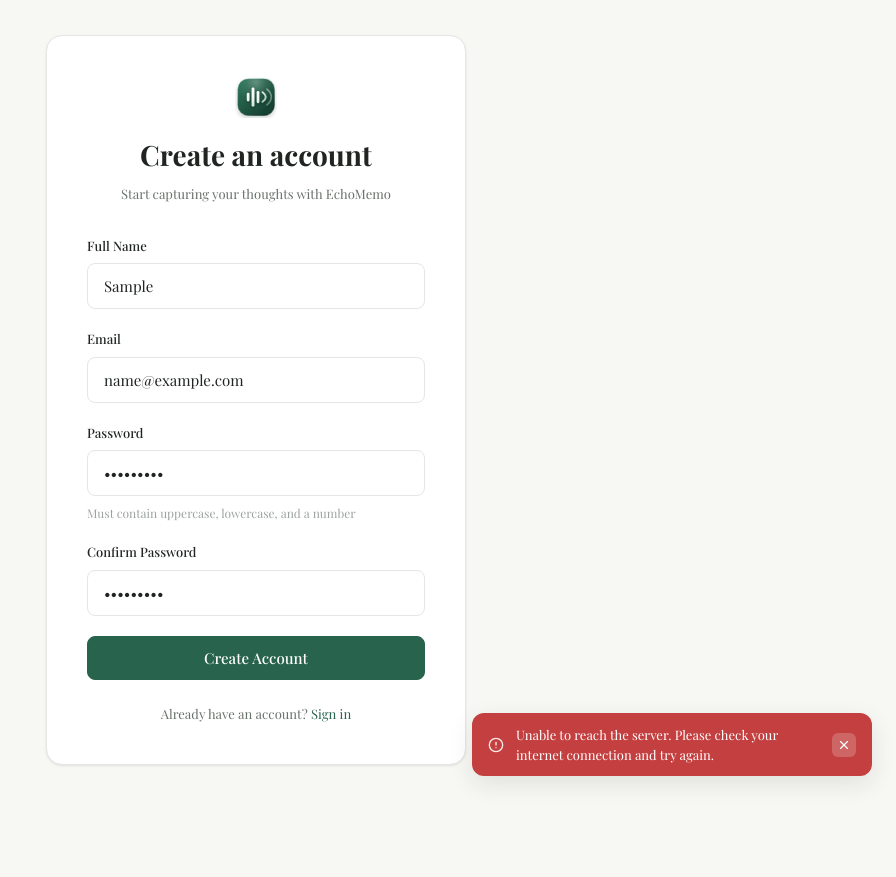
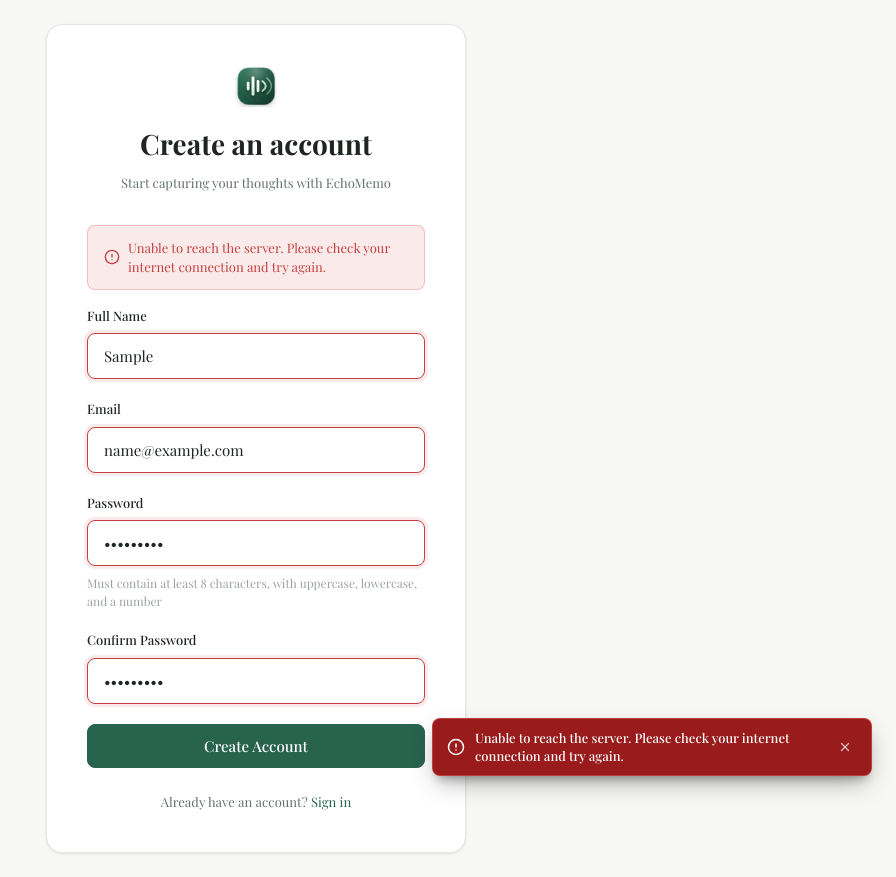
Before and after one commit to hrsh99-dev/echo-memo, a React (Vite) app in the folder frontend/: page /register in a window 1280 px wide. Both pictures are taken after typing "Sample", "name@example.com", "Sample123", "Sample123" into the empty fields and a click on the button "Create Account". Shown: the whole page, without its empty margins (384-1280 px from the left). Before the commit the page ends 800 px from the top, so only its background shows below. Built offline with nearby package versions, Linux system fonts and the light colour scheme; no server answers; a web font is replaced by a local one.

Commit message:
fix: resolve error formatting for weak passwords, improve toast dismiss button styling, and add inline auth validation

```diff
--- a/frontend/src/context/ToastContext.tsx
+++ b/frontend/src/context/ToastContext.tsx
@@ -12,7 +12,7 @@
 }
 
 interface ToastContextType {
-  showToast: (message: string, type?: 'success' | 'error' | 'info') => void;
+  showToast: (message: string | unknown, type?: 'success' | 'error' | 'info') => void;
 }
 
 const ToastContext = createContext<ToastContextType | null>(null);
@@ -28,9 +28,23 @@
 export function ToastProvider({ children }: { children: ReactNode }) {
   const [toasts, setToasts] = useState<Toast[]>([]);
 
-  const showToast = useCallback((message: string, type: 'success' | 'error' | 'info' = 'info') => {
+  const showToast = useCallback((message: string | unknown, type: 'success' | 'error' | 'info' = 'info') => {
     const id = ++toastId;
-    setToasts(prev => [...prev, { id, message, type }]);
+    let text = '';
+    if (typeof message === 'string') {
+      text = message;
+    } else if (message instanceof Error) {
+      text = message.message;
+    } else if (typeof message === 'object' && message !== null) {
+      const obj = message as Record<string, unknown>;
+      if (typeof obj.message === 'string') text = obj.message;
+      else if (typeof obj.detail === 'string') text = obj.detail;
+      else text = 'An unexpected notification occurred';
+    } else {
+      text = String(message ?? '');
+    }
+
+    setToasts(prev => [...prev, { id, message: text, type }]);
     setTimeout(() => {
       setToasts(prev => prev.filter(t => t.id !== id));
     }, 5000);
@@ -48,14 +62,16 @@
           const Icon = TOAST_ICONS[toast.type];
           return (
             <div key={toast.id} className={`toast toast-${toast.type}`} role="alert">
-              <Icon size={16} className="toast-icon" />
+              <Icon size={18} className="toast-icon" />
               <span className="toast-message">{toast.message}</span>
               <button
+                type="button"
                 className="toast-dismiss"
                 onClick={() => dismiss(toast.id)}
                 aria-label="Dismiss notification"
+                title="Dismiss"
               >
-                <X size={14} />
+                <X size={14} strokeWidth={2.2} />
               </button>
             </div>
           );
--- a/frontend/src/index.css
+++ b/frontend/src/index.css
@@ -785,29 +785,34 @@
 }
 
 .toast {
-  padding: var(--space-3) var(--space-4);
-  background: var(--color-text-primary);
-  color: white;
-  border-radius: var(--radius-lg);
+  padding: 10px 14px;
+  background: #1e293b;
+  color: #ffffff;
+  border-radius: var(--radius-md);
   font-size: var(--font-size-sm);
-  box-shadow: var(--shadow-lg);
+  box-shadow: 0 10px 25px -5px rgba(0, 0, 0, 0.35), 0 8px 10px -6px rgba(0, 0, 0, 0.3);
   animation: toastSlideIn 220ms cubic-bezier(0.34, 1.56, 0.64, 1);
   display: flex;
   align-items: center;
-  gap: var(--space-3);
-  max-width: 400px;
-  min-width: 240px;
+  gap: 10px;
+  max-width: 440px;
+  min-width: 260px;
   pointer-events: all;
+  border: 1px solid rgba(255, 255, 255, 0.12);
 }
 
 .toast-icon {
   flex-shrink: 0;
-  opacity: 0.9;
+  display: flex;
+  align-items: center;
+  justify-content: center;
 }
 
 .toast-message {
   flex: 1;
-  line-height: var(--line-height-normal);
+  line-height: 1.4;
+  font-weight: 500;
+  word-break: break-word;
 }
 
 .toast-dismiss {
@@ -818,26 +823,31 @@
   width: 24px;
   height: 24px;
   min-width: 24px;
-  border-radius: var(--radius-sm);
+  border-radius: 50% !important;
   border: none !important;
-  outline: none;
-  background: rgba(255, 255, 255, 0.2) !important;
-  color: white !important;
+  outline: none !important;
+  background: transparent !important;
+  color: rgba(255, 255, 255, 0.7) !important;
   cursor: pointer;
   padding: 0;
-  transition: background var(--transition-fast);
+  transition: background 150ms ease, color 150ms ease, transform 150ms ease;
   margin-left: auto;
   appearance: none;
   -webkit-appearance: none;
-}
-
-.toast-dismiss:hover,
-.toast-dismiss:focus {
-  background: rgba(255, 255, 255, 0.35) !important;
+  box-shadow: none !important;
+}
+
+.toast-dismiss:hover {
+  background: rgba(255, 255, 255, 0.2) !important;
+  color: #ffffff !important;
+}
+
+.toast-dismiss:active {
+  transform: scale(0.92);
 }
 
 .toast-dismiss:focus-visible {
-  outline: 2px solid rgba(255, 255, 255, 0.7) !important;
+  outline: 2px solid rgba(255, 255, 255, 0.8) !important;
   outline-offset: 1px;
 }
 
@@ -847,15 +857,18 @@
 }
 
 .toast-success {
-  background: var(--color-primary);
+  background: #065f46;
+  border-color: rgba(52, 211, 153, 0.35);
 }
 
 .toast-error {
-  background: var(--color-destructive);
+  background: #991b1b;
+  border-color: rgba(248, 113, 113, 0.4);
 }
 
 .toast-info {
-  background: #3B6FBB;
+  background: #1e40af;
+  border-color: rgba(96, 165, 250, 0.35);
 }
 
 @keyframes toastSlideIn {
--- a/frontend/src/pages/ForgotPasswordPage.tsx
+++ b/frontend/src/pages/ForgotPasswordPage.tsx
@@ -4,6 +4,7 @@
 
 import { useState, type FormEvent } from 'react';
 import { Link } from 'react-router-dom';
+import { Loader2, AlertCircle } from 'lucide-react';
 import api from '../api/client';
 import { useToast } from '../context/ToastContext';
 
@@ -11,16 +12,20 @@
   const [email, setEmail] = useState('');
   const [loading, setLoading] = useState(false);
   const [sent, setSent] = useState(false);
+  const [error, setError] = useState<string | null>(null);
   const { showToast } = useToast();
 
   const handleSubmit = async (e: FormEvent) => {
     e.preventDefault();
+    setError(null);
     setLoading(true);
     try {
-      await api.forgotPassword(email);
+      await api.forgotPassword(email.trim());
       setSent(true);
     } catch (err) {
-      showToast(err instanceof Error ? err.message : 'Failed to send reset email', 'error');
+      const msg = err instanceof Error ? err.message : 'Failed to send reset email';
+      setError(msg);
+      showToast(msg, 'error');
     } finally {
       setLoading(false);
     }
@@ -33,6 +38,13 @@
           <h1>Reset password</h1>
           <p>Enter your email and we'll send you a reset link</p>
         </div>
+
+        {error && (
+          <div className="auth-error-banner" role="alert">
+            <AlertCircle size={16} />
+            <span>{error}</span>
+          </div>
+        )}
 
         {sent ? (
           <div style={{ textAlign: 'center' }}>
@@ -48,15 +60,21 @@
               <input
                 id="email"
                 type="email"
-                className="form-input"
+                className={`form-input${error ? ' form-input-error' : ''}`}
                 placeholder="you@example.com"
                 value={email}
-                onChange={e => setEmail(e.target.value)}
+                onChange={e => { setEmail(e.target.value); setError(null); }}
                 required
+                disabled={loading}
               />
             </div>
             <button type="submit" className="btn btn-primary btn-lg" disabled={loading} style={{ width: '100%' }}>
-              {loading ? 'Sending...' : 'Send Reset Link'}
+              {loading ? (
+                <>
+                  <Loader2 size={16} className="spin" />
+                  <span>Sending reset link…</span>
+                </>
+              ) : 'Send Reset Link'}
             </button>
           </form>
         )}
--- a/frontend/src/pages/LandingPage.tsx
+++ b/frontend/src/pages/LandingPage.tsx
@@ -6,7 +6,7 @@
 
 import { useState, type FormEvent } from 'react';
 import { Link, useNavigate } from 'react-router-dom';
-import { ArrowRight, Sparkles, Loader2 } from 'lucide-react';
+import { ArrowRight, Sparkles, Loader2, AlertCircle } from 'lucide-react';
 import { useAuth } from '../context/AuthContext';
 import { useToast } from '../context/ToastContext';
 import Logo from '../components/Logo';
@@ -17,36 +17,60 @@
   const [password, setPassword] = useState('');
   const [name, setName] = useState('');
   const [loading, setLoading] = useState(false);
+  const [error, setError] = useState<string | null>(null);
 
   const { login, register } = useAuth();
   const { showToast } = useToast();
   const navigate = useNavigate();
 
+  const validatePassword = (pwd: string): string | null => {
+    if (pwd.length < 8) return 'Password must be at least 8 characters long';
+    if (!/[A-Z]/.test(pwd)) return 'Password must contain at least one uppercase letter';
+    if (!/[a-z]/.test(pwd)) return 'Password must contain at least one lowercase letter';
+    if (!/\d/.test(pwd)) return 'Password must contain at least one digit';
+    return null;
+  };
+
   const handleSubmit = async (e: FormEvent) => {
     e.preventDefault();
+    setError(null);
+
+    if (mode === 'register') {
+      if (!name.trim()) {
+        const msg = 'Name is required';
+        setError(msg);
+        showToast(msg, 'error');
+        return;
+      }
+      const pwdErr = validatePassword(password);
+      if (pwdErr) {
+        setError(pwdErr);
+        showToast(pwdErr, 'error');
+        return;
+      }
+    }
+
     setLoading(true);
     try {
       if (mode === 'login') {
-        await login(email, password);
+        await login(email.trim(), password);
         navigate('/');
       } else {
-        if (!name.trim()) {
-          showToast('Name is required', 'error');
-          setLoading(false);
-          return;
-        }
-        await register(email, password, name.trim());
+        await register(email.trim(), password, name.trim());
         showToast('Account created successfully! Welcome to EchoMemo.', 'success');
         navigate('/');
       }
     } catch (err) {
-      showToast(err instanceof Error ? err.message : 'Authentication failed', 'error');
+      const msg = err instanceof Error ? err.message : 'Authentication failed';
+      setError(msg);
+      showToast(msg, 'error');
     } finally {
       setLoading(false);
     }
   };
 
   const handleFillDemo = async () => {
+    setError(null);
     setEmail('arjun.sharma@iitb.ac.in');
     setPassword('Demo@1234');
     setLoading(true);
@@ -54,7 +78,9 @@
       await login('arjun.sharma@iitb.ac.in', 'Demo@1234');
       navigate('/');
     } catch (err) {
-      showToast(err instanceof Error ? err.message : 'Demo login failed', 'error');
+      const msg = err instanceof Error ? err.message : 'Demo login failed';
+      setError(msg);
+      showToast(msg, 'error');
     } finally {
       setLoading(false);
     }
@@ -114,18 +140,26 @@
             <button
               type="button"
               className={`landing-toggle-btn ${mode === 'login' ? 'active' : ''}`}
-              onClick={() => setMode('login')}
+              onClick={() => { setMode('login'); setError(null); }}
             >
               Sign In
             </button>
             <button
               type="button"
               className={`landing-toggle-btn ${mode === 'register' ? 'active' : ''}`}
-              onClick={() => setMode('register')}
+              onClick={() => { setMode('register'); setError(null); }}
             >
               Create Account
             </button>
           </div>
+
+          {/* Inline error banner */}
+          {error && (
+            <div className="auth-error-banner" role="alert" style={{ marginBottom: 'var(--space-4)' }}>
+              <AlertCircle size={16} />
+              <span>{error}</span>
+            </div>
+          )}
 
           {/* Form */}
           <form className="landing-form" onSubmit={handleSubmit}>
@@ -133,10 +167,10 @@
               <div>
                 <input
                   type="text"
-                  className="form-input"
+                  className={`form-input${error ? ' form-input-error' : ''}`}
                   placeholder="Your Full Name"
                   value={name}
-                  onChange={(e) => setName(e.target.value)}
+                  onChange={(e) => { setName(e.target.value); setError(null); }}
                   required
                 />
               </div>
@@ -145,10 +179,10 @@
             <div>
               <input
                 type="email"
-                className="form-input"
+                className={`form-input${error ? ' form-input-error' : ''}`}
                 placeholder="name@example.com"
                 value={email}
-                onChange={(e) => setEmail(e.target.value)}
+                onChange={(e) => { setEmail(e.target.value); setError(null); }}
                 required
                 autoComplete="email"
               />
@@ -157,10 +191,10 @@
             <div>
               <input
                 type="password"
-                className="form-input"
-                placeholder="Password"
+                className={`form-input${error ? ' form-input-error' : ''}`}
+                placeholder="Password (min 8 chars, uppercase, lowercase, digit)"
                 value={password}
-                onChange={(e) => setPassword(e.target.value)}
+                onChange={(e) => { setPassword(e.target.value); setError(null); }}
                 required
                 minLength={8}
                 autoComplete={mode === 'login' ? 'current-password' : 'new-password'}
--- a/frontend/src/pages/RegisterPage.tsx
+++ b/frontend/src/pages/RegisterPage.tsx
@@ -4,6 +4,7 @@
 
 import { useState, type FormEvent } from 'react';
 import { Link, useNavigate } from 'react-router-dom';
+import { Loader2, AlertCircle } from 'lucide-react';
 import { useAuth } from '../context/AuthContext';
 import { useToast } from '../context/ToastContext';
 import Logo from '../components/Logo';
@@ -14,30 +15,68 @@
   const [password, setPassword] = useState('');
   const [confirmPassword, setConfirmPassword] = useState('');
   const [loading, setLoading] = useState(false);
+  const [error, setError] = useState<string | null>(null);
   const { register } = useAuth();
   const { showToast } = useToast();
   const navigate = useNavigate();
 
+  const validatePassword = (pwd: string): string | null => {
+    if (pwd.length < 8) {
+      return 'Password must be at least 8 characters long';
+    }
+    if (!/[A-Z]/.test(pwd)) {
+      return 'Password must contain at least one uppercase letter';
+    }
+    if (!/[a-z]/.test(pwd)) {
+      return 'Password must contain at least one lowercase letter';
+    }
+    if (!/\d/.test(pwd)) {
+      return 'Password must contain at least one digit';
+    }
+    return null;
+  };
+
   const handleSubmit = async (e: FormEvent) => {
     e.preventDefault();
+    setError(null);
 
-    if (password !== confirmPassword) {
-      showToast('Passwords do not match', 'error');
+    if (!name.trim()) {
+      const msg = 'Please enter your full name';
+      setError(msg);
+      showToast(msg, 'error');
       return;
     }
 
-    if (password.length < 8) {
-      showToast('Password must be at least 8 characters', 'error');
+    if (!email.trim()) {
+      const msg = 'Please enter your email address';
+      setError(msg);
+      showToast(msg, 'error');
+      return;
+    }
+
+    if (password !== confirmPassword) {
+      const msg = 'Passwords do not match';
+      setError(msg);
+      showToast(msg, 'error');
+      return;
+    }
+
+    const pwdError = validatePassword(password);
+    if (pwdError) {
+      setError(pwdError);
+      showToast(pwdError, 'error');
       return;
     }
 
     setLoading(true);
     try {
-      await register(email, password, name);
+      await register(email.trim(), password, name.trim());
       showToast('Account created successfully!', 'success');
       navigate('/');
     } catch (err) {
-      showToast(err instanceof Error ? err.message : 'Registration failed', 'error');
+      const msg = err instanceof Error ? err.message : 'Registration failed. Please try again.';
+      setError(msg);
+      showToast(msg, 'error');
     } finally {
       setLoading(false);
     }
@@ -54,18 +93,27 @@
           <p>Start capturing your thoughts with EchoMemo</p>
         </div>
 
+        {/* Inline error banner */}
+        {error && (
+          <div className="auth-error-banner" role="alert">
+            <AlertCircle size={16} />
+            <span>{error}</span>
+          </div>
+        )}
+
         <form className="auth-form" onSubmit={handleSubmit}>
           <div className="form-group">
             <label htmlFor="name" className="form-label">Full Name</label>
             <input
               id="name"
               type="text"
-              className="form-input"
+              className={`form-input${error ? ' form-input-error' : ''}`}
               placeholder="Your name"
               value={name}
-              onChange={e => setName(e.target.value)}
+              onChange={e => { setName(e.target.value); setError(null); }}
               required
               autoComplete="name"
+              disabled={loading}
             />
           </div>
 
@@ -74,12 +122,13 @@
             <input
               id="email"
               type="email"
-              className="form-input"
+              className={`form-input${error ? ' form-input-error' : ''}`}
               placeholder="you@example.com"
               value={email}
-              onChange={e => setEmail(e.target.value)}
+              onChange={e => { setEmail(e.target.value); setError(null); }}
               required
               autoComplete="email"
+              disabled={loading}
             />
           </div>
 
@@ -88,15 +137,16 @@
             <input
               id="password"
               type="password"
-              className="form-input"
+              className={`form-input${error ? ' form-input-error' : ''}`}
               placeholder="At least 8 characters"
               value={password}
-              onChange={e => setPassword(e.target.value)}
+              onChange={e => { setPassword(e.target.value); setError(null); }}
               required
               minLength={8}
               autoComplete="new-password"
+              disabled={loading}
             />
-            <span className="form-hint">Must contain uppercase, lowercase, and a number</span>
+            <span className="form-hint">Must contain at least 8 characters, with uppercase, lowercase, and a number</span>
           </div>
 
           <div className="form-group">
@@ -104,17 +154,23 @@
             <input
               id="confirm-password"
               type="password"
-              className="form-input"
+              className={`form-input${error ? ' form-input-error' : ''}`}
               placeholder="Re-enter password"
               value={confirmPassword}
-              onChange={e => setConfirmPassword(e.target.value)}
+              onChange={e => { setConfirmPassword(e.target.value); setError(null); }}
               required
               autoComplete="new-password"
+              disabled={loading}
             />
           </div>
 
           <button type="submit" className="btn btn-primary btn-lg" disabled={loading} style={{ width: '100%' }}>
-            {loading ? 'Creating account...' : 'Create Account'}
+            {loading ? (
+              <>
+                <Loader2 size={16} className="spin" />
+                <span>Creating account…</span>
+              </>
+            ) : 'Create Account'}
           </button>
         </form>
 
```
Also changed, not shown: frontend/src/api/client.ts (+52 -4 lines), 1 other file (tests, documents, lock files or other folders).
